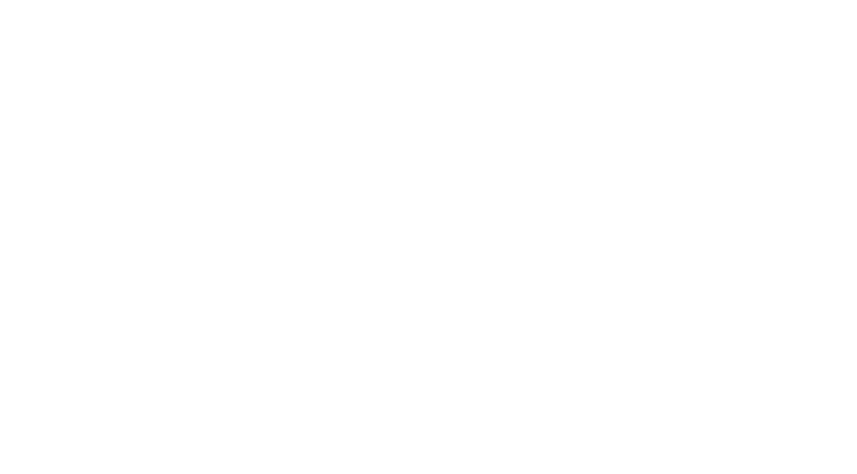
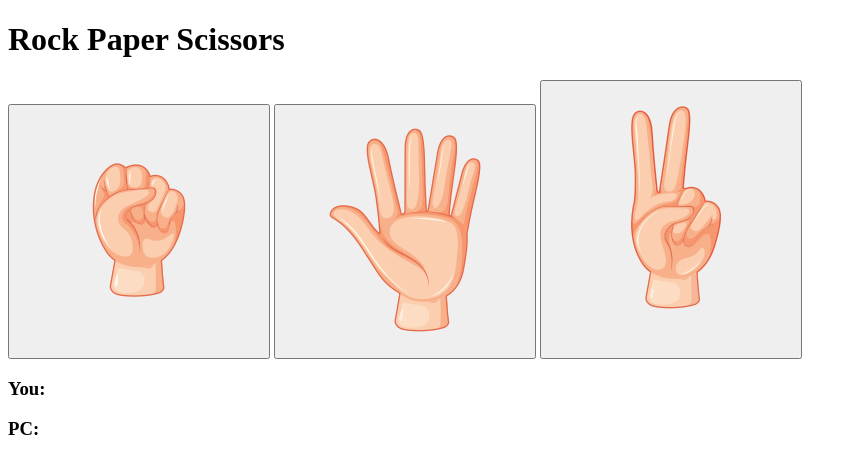
Before and after one commit to thisisgenaro/web-dev-practices, a plain HTML site: page rock-paper-scissors/index.html in a window 1280 px wide. Shown: the whole page, without its empty margins (0-857 px from the left). Drawn offline with Linux system fonts and the light colour scheme.

Commit message:
start rock paper scissors

```diff
--- a/rock-paper-scissors/index.html
+++ b/rock-paper-scissors/index.html
@@ -4,9 +4,35 @@
     <meta charset="UTF-8">
     <meta name="viewport" content="width=device-width, initial-scale=1.0">
     <title>Rock - Paper - Scissors</title>
-    <script src="scripts.js"></script>
+    <script src="sources/js/scripts.js"></script>
+    <link rel="stylesheet" href="sources/css/styles.css">
 </head>
 <body>
-
+    <div class="main container">
+        <div class="header">
+            <h1>Rock Paper Scissors</h1>
+        </div>
+        <div class="buttons">
+            <button class="game" id="btn-rock">
+                <input type="image" id="img-rock" src="sources/img/rock.png"/>
+            </button>
+            <button class="game" id="btn-paper">
+                <input type="image" id="img-paper" src="sources/img/paper.png"/>
+            </button>
+            <button class="game" id="btn-scissors">
+                <input type="image" id="img-scissors" src="sources/img/scissors.png"/>
+            </button>
+        </div>
+        <div class="scoreboard">
+            <div id="scr-player" class="score">
+                <h3>You:</h3>
+                <p class="scoredata" id="scr-player-data"></p>
+            </div>
+            <div id="scr-computer" class="score">
+                <h3>PC:</h3>
+                <p class="scoredata" id="scr-computer-data"></p>
+            </div>
+        </div>
+    </div>
 </body>
 </html>
```
Also changed, not shown: rock-paper-scissors/sources/css/styles.css (added), rock-paper-scissors/sources/img/paper.png (added), rock-paper-scissors/sources/img/rock.png (added), rock-paper-scissors/sources/img/scissors.png (added), rock-paper-scissors/sources/js/scripts.js (renamed from rock-paper-scissors/scripts.js).
